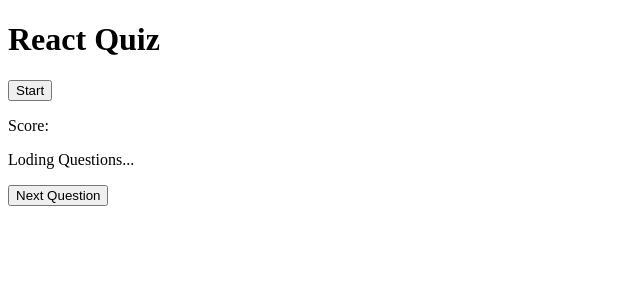
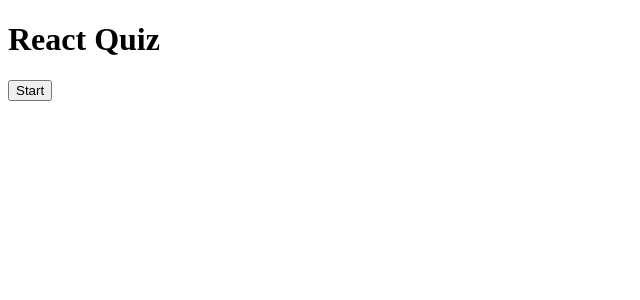
Before and after one commit to janiapurva/react-quiz, a React (Create React App) app: page / in a window 1280 px wide. Shown: the top 300 px of the page, without its empty margins (0-640 px from the left). Built offline with nearby package versions, Linux system fonts and the light colour scheme; a web font is replaced by a local one.

Commit message:
finish all core component without styling

```diff
--- a/src/App.tsx
+++ b/src/App.tsx
@@ -3,7 +3,7 @@
 //components
 import QuestionCard from "./components/QuestionCard";
 
-type AnswerObject = {
+export type AnswerObject = {
   question: string;
   answer: string;
   correct: boolean;
@@ -35,9 +35,32 @@
     setLoading(false);
   };
 
-  const checkAnswer = (e: React.MouseEvent<HTMLButtonElement>) => {};
+  const checkAnswer = (e: React.MouseEvent<HTMLButtonElement>) => {
+    if (!gameOver) {
+      // user answer
+      const answer = e.currentTarget.value;
+      //check answer against correct answer
+      const correct = questions[number].correct_answer === answer;
+      // add score if answer is correct
+      if (correct) setScore((prev) => prev + 1);
+      // save answer in array  for user answers
+      const answerObject = {
+        question: questions[number].question,
+        answer,
+        correct,
+        correctAnswer: questions[number].correct_answer,
+      };
+      setUserAnswers((prev) => [...prev, answerObject]);
+    }
+  };
 
-  const nextQuestion = () => {};
+  const nextQuestion = () => {
+    //Move on to next question if not last question
+    const nextQuestion = number + 1;
+    nextQuestion === TOTAL_QUESTIONS
+      ? setGameOver(true)
+      : setNumber(nextQuestion);
+  };
   return (
     <div className="App">
       <h1>React Quiz</h1>
@@ -46,19 +69,26 @@
           Start
         </button>
       ) : null}
-      <p className="score">Score:</p>
-      <p>Loding Questions...</p>
-      {/* <QuestionCard
+      {!gameOver ? <p className="score">Score:{score}</p> : null}
+      {loading && <p>Loding Questions...</p>}
+      {!loading && !gameOver && (
+        <QuestionCard
           questionNr={number + 1}
           totalQuestions={TOTAL_QUESTIONS}
           question={questions[number].question}
           answers={questions[number].answers}
           userAnswer={userAnswers ? userAnswers[number] : undefined}
           callback={checkAnswer}
-      /> */}
+        />
+      )}
+      {!gameOver &&
+      !loading &&
+      userAnswers.length === number + 1 &&
+      number !== TOTAL_QUESTIONS - 1 ? (
         <button className="next" onClick={nextQuestion}>
           Next Question
         </button>
+      ) : null}
     </div>
   );
 };
--- a/src/components/QuestionCard.tsx
+++ b/src/components/QuestionCard.tsx
@@ -1,8 +1,10 @@
+// types
+import {AnswerObject} from "../App"
 type Props = {
   question: string;
   answers: string[];
-  callback: any;
-  userAnswer: any;
+  callback:(e: React.MouseEvent<HTMLButtonElement>) => void;
+  userAnswer: AnswerObject | undefined;
   questionNr: number;
   totalQuestions: number;
 };
@@ -21,8 +23,8 @@
   <p dangerouslySetInnerHTML={{ __html:question}}></p>
   <div>
     {answers.map(answer => (
-      <div>
-        <button disabled={userAnswer} onClick={callback}>
+      <div key={answer}>
+        <button disabled={!!userAnswer} value={answer} onClick={callback}>
           <span dangerouslySetInnerHTML={{ __html:answer}}/>
         </button>
       </div>
```
Lines whose indentation alone changed are shown as unchanged.
